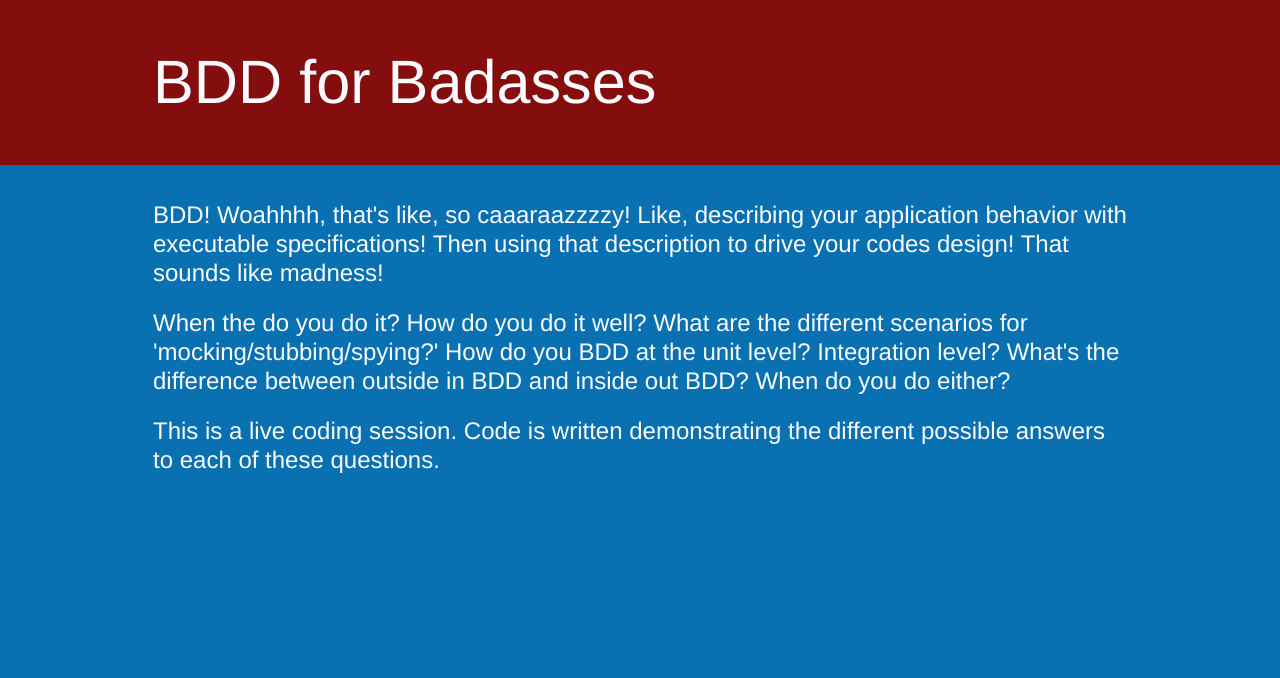
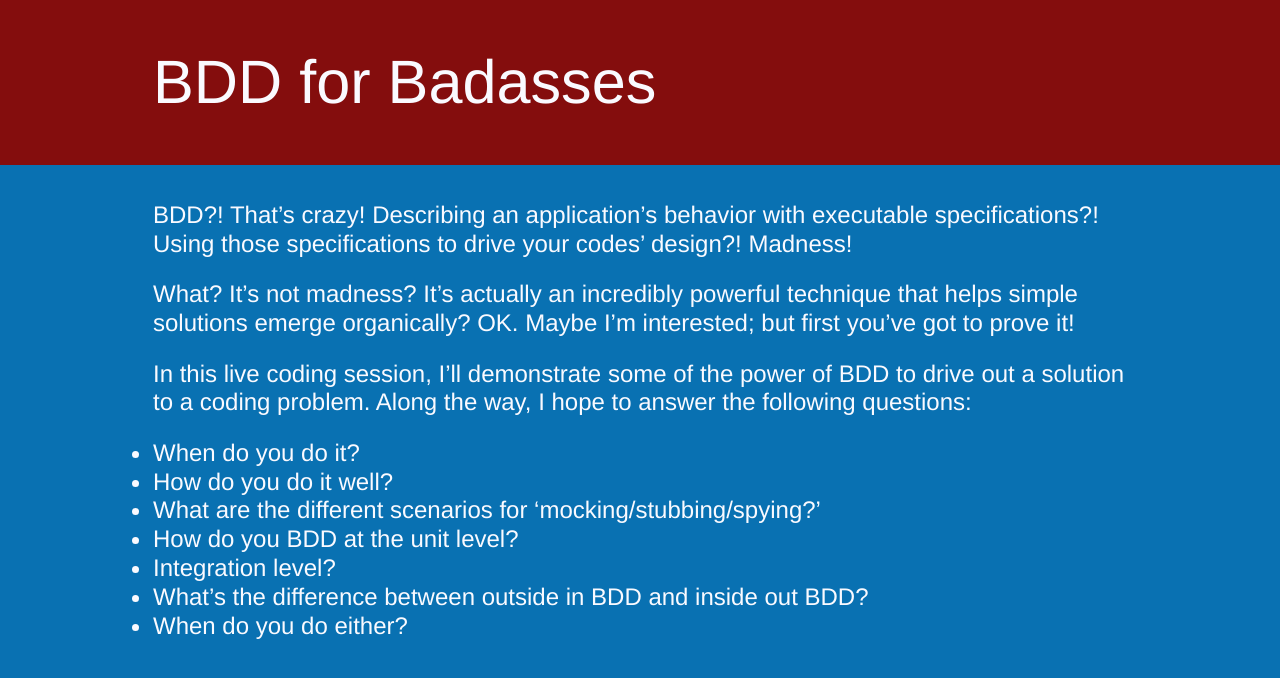
Before and after one commit to zspencer/www.zeespencer.com, a Jekyll site: the page built from drafts/_posts/2012-01-29-BDD-For-Badasses.markdown, in a window 1280 px wide. Shown: the top 678 px of the page. Built offline with Jekyll 4.4.1, drawn with Linux system fonts in a browser that asks for light colours.

Commit message:
Cleaned up Session for BDD for Badasses

```diff
--- a/drafts/_posts/2012-01-29-BDD-For-Badasses.markdown
+++ b/drafts/_posts/2012-01-29-BDD-For-Badasses.markdown
@@ -3,14 +3,22 @@ layout: default
 title: BDD for Badasses
 tags: [presentations, draft]
 ---
-BDD! Woahhhh, that\'s like, so caaaraazzzzy! Like, describing your application
-behavior with executable specifications! Then using that description to drive
-your codes design! That sounds like madness!
+BDD?! That's crazy! Describing an application's behavior with executable
+specifications?! Using those specifications to drive your codes' design?!
+Madness!
 
-When the do you do it? How do you do it well? What are the different scenarios
-for \'mocking/stubbing/spying?\' How do you BDD at the unit level? Integration
-level? What\'s the difference between outside in BDD and inside out BDD? When do
-you do either?
+What? It's not madness? It's actually an incredibly powerful technique that
+helps simple solutions emerge organically? OK. Maybe I'm interested; but first
+you've got to prove it!
 
-This is a live coding session. Code is written demonstrating the different
-possible answers to each of these questions.
+In this live coding session, I'll demonstrate some of the power of BDD to drive
+out a solution to a coding problem. Along the way, I hope to answer the
+following questions:
+
+* When do you do it?
+* How do you do it well?
+* What are the different scenarios for 'mocking/stubbing/spying?'
+* How do you BDD at the unit level?
+* Integration level?
+* What's the difference between outside in BDD and inside out BDD?
+* When do you do either?
```
